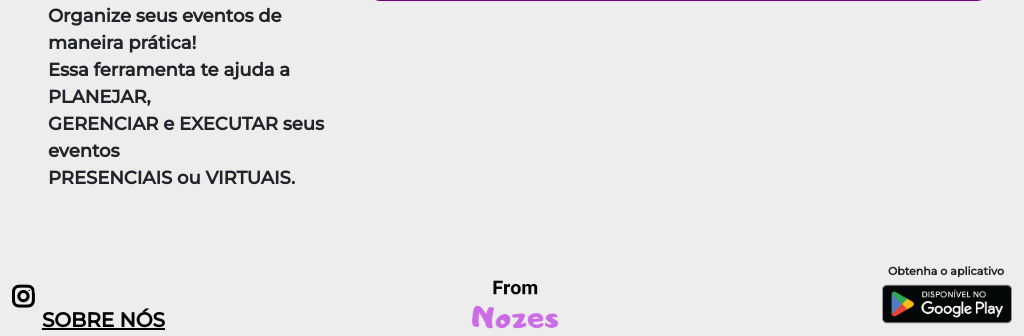
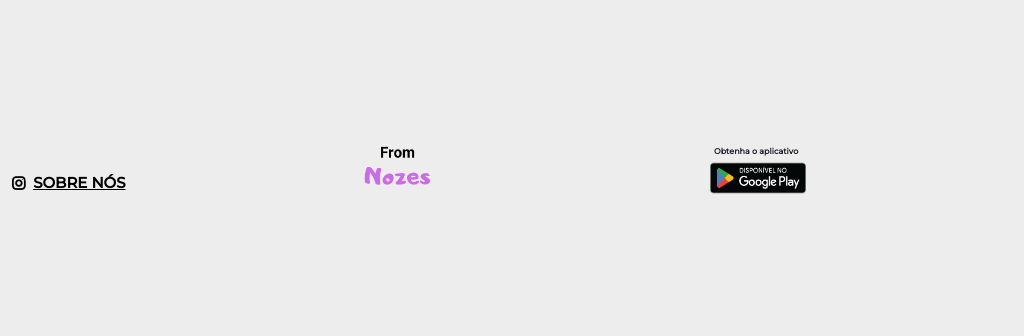
Before and after one commit to solfie/eventando_web_clone, a PHP site: page / in a window 1024 px wide. Shown: the part 604-940 px from the top of the page. After the commit the page ends 798 px from the top, so only its background shows below. Run offline with PHP 8.4, Linux system fonts and the light colour scheme.

Commit message:
Index responsividade (andamento)

```diff
--- a/css/css_index.css
+++ b/css/css_index.css
@@ -71,6 +71,7 @@ html {
     color: white;
     cursor: pointer;
     font-family: 'Montserrat', sans-serif;
+    text-decoration: none !important;
 }
 
 .criar:hover{
@@ -80,6 +81,7 @@ html {
 .short-criar {
     font-size: 14px;
     width: 34px;
+    text-decoration: none !important;
 }
 
 #logo {
@@ -88,16 +90,6 @@ html {
 
 .mais{
     color: #FFF !important;
-}
-
-@media screen and (max-width: 991px) {
-    .short-criar {
-        display: block !important;
-    }
-
-    .criar {
-        display: none;
-    }
 }
 
 /* Definindo a altura, cursor e largura do elemento com ID "login"*/
@@ -116,6 +108,7 @@ html {
     font-size: 20px;
     font-family: 'Montserrat', sans-serif;
     font-weight: bold;
+    text-decoration-line: none !important;
 }
 
 .btn:hover{
@@ -123,28 +116,222 @@ html {
     transition-duration: all 0.4s;
 }
 
-/* Definindo a estilização do elemento com a class "EventosR"*/
-.EventosR{
+.short-login {
+    font-size: 18px;
+    width: 34px;
+    text-decoration: none !important;
+}
+
+/*mediaquery responsividade do header*/
+@media screen and (max-width: 600px) {
+    .short-criar {
+        display: block !important;
+    }
+
+    .criar {
+        display: none;
+    }
+
+    .short-login {
+        display: block !important;
+    }
+
+    .btn {
+        display: none;
+    }
+
+    .divLogoP{
+        position: absolute;
+        width: 100%;
+    }
+
+    .short-criar {
+        position: absolute;
+        left: 85%;
+        top:2%;
+    }
+
+    .short-login {
+        position: absolute !important;
+        left: 83.5% !important;
+        top: 7% !important;
+    }
+
+    .divBuscar {
+        position: absolute;
+        top: 65px;
+        left: 0px;
+        height: 11%;
+        width: 110% !important;
+        background: #bedef2;
+        padding: 20px;
+        margin-top: 4px;
+    }
+
+    .short-pesquisa {
+        padding: 0px 15px;
+    }
+
+    #EventosR{
+        position: absolute !important;
+        left: 0% !important;
+        top: 17%;
+        height: 20% !important;
+        align-items: center !important;
+    }
+
+    .barraE{
+        position: absolute;
+        width: 90%;
+        overflow: none;
+        border: solid 3px #b25abf;
+    }
+
+    .evento {
+        display: none;
+    }
+
+    #eventoAparece{
+        display: block !important;
+        position: relative;
+        width: 100%;
+        height: 100%;
+        border-radius: 9px;
+    }
+
+    #seta{
+        position: relative;
+        display: block !important;
+    }
+
+    #seta:hover{
+        color:#b25abf;
+    }
+
+    footer{
+        display: none;
+    }
+}
+
+@media screen and (min-width: 798px) {
+
+    .criar {
+        display: block !important;
+    }
+
+    .short-criar {
+        display: none !important;
+    }
+
+    .btn {
+        display: block !important;
+    }
+
+    .short-login {
+        display: none !important;
+    }
+}
+
+@media screen and (min-width: 798px) and (max-width: 1199px) {
+
+    .divLogoP{
+        position: absolute;
+        width: 90%;
+    }
+
+    .criar {
+        position: absolute;
+        left: 50%;
+        top: 3.5%;
+    }
+
+    .btn{
+        position: absolute;
+        left: 80%;
+        top: 3%;
+    }
+
+    .divBuscar {
+        position: absolute;
+        top: 60px;
+        left: 0px;
+        height: 15%;
+        width: 100%;
+        background: #bedef2;
+        padding: 20px;
+        margin-top: 1%;
+    }
+
+    .short-pesquisa {
+        padding: 0px 15px;
+    }
+
+    #EventosR{
+        position: absolute !important;
+        left: 0%;
+        top: 24%;
+        height: 20% !important;
+        align-items: center !important;
+    }
+
+    footer{
+        position: absolute;
+        top: 85%;
+    }
+
+    #insta{
+        font-size: 15px !important;
+    }
+
+    #sobreN{
+        font-size: 15px !important;
+    }
+
+    #from{
+        position: relative;
+        left: 165% !important;
+        width: 8rem !important;
+        height: 4rem !important;
+    }
+
+    #app{
+        position: relative;
+        left: 362%;
+        font-size: 8px !important;
+        top: 30% !important;
+    }
+
+    #baixar{
+        position: relative;
+        left: 355% !important;
+        width: 6rem !important;
+        height: 2.5rem !important;
+        top: 8% !important;
+    }
+}
+/*final mediaquery>*/
+
+/* Definindo a estilização do elemento com ID "EventosR*/
+.EventosR {
     font-weight: bold;
     font-size: 25px;
-    /* position: absolute;
-    top: 15%;
-    left: 3.8%; */
+    color: #424242;
+    margin-top: 80px;
 }
 
-/* Definindo a estilização do elemento com a class "barraE"*/
-.barraE{
+/* Definindo a estilização do elemento com ID "barraE"*/
+.barraE {
     margin-top: 20px;
     background-color: #dccce0;
     border-radius: 13px;
     height: 150px;
     display: flex;
     align-items: center;
-    overflow:auto;
+    overflow: auto;
 }
 
-/* Definindo a estilização do elemento com a class "evento"*/
-.evento{
+/* Definindo a estilização do elemento com ID "evento"*/
+.evento {
     width: 150px;
     height: 100px;
     border-radius: 9px;
@@ -157,6 +344,10 @@ html {
 .evento:hover {
     border: 6px solid #770089;
     transition-duration: all 0.4s;
+}
+
+#eventoAparece{
+    display: none;
 }
 
 /* Definindo a estilização do html scrollbar*/
--- a/index.html
+++ b/index.html
@@ -18,45 +18,52 @@
 <body>
 	<!-- Criamos a divMenu que dentro dela tem a logo, a barra de bucar, o botão de se cadastrar e o de logar. -->
     <header id="Cabecalho" name="Cabecalho" class="row">
-		<div id="divLogoP" name="divLogoP" class="col-4 col-md-4 col-lg-3 col-xl col-xxl-3">
-			<img id="logo" class="img-fluid mt-4 mt-sm-4 mt-lg-3 mt-xl-0" src="img/logo.png">
+        <div id="divLogoP" name="divLogoP" class="col ">
+            <img id=logo src="img/logo.png">
         </div>
 
-		<div class="divBuscar ms-md-3 col-md-5 col-lg-3 col-xl-3 col-sm-5 col-4 col-xxl-4 me-lg-5">
+        <div class="divBuscar col-md-6 col-sm me-5">
             <input type="search" class="buscar" placeholder="Buscar eventos">
             <button class = "pesquisa">
                 <i class="fa-solid fa-magnifying-glass"></i>
             </button>
         </div>
 
-		<div class="col col-sm-1 col-lg-2 d-flex align-items-center justify-content-end adicionais">
+        <div class="col d-flex align-items-center justify-content-end adicionais">
 			<a href = "login.html">
 				<button class="criar" name="criar" onclick="CriarEvento()"> Criar Evento </button>
-			</a>
 
 				<button class="d-none short-criar criar" name="criar" onclick="CriarEvento()">
-				<a href = "login.html">
-					<i class="fa fa-plus mais" aria-hidden="true"></i>
+					<i class="fa fa-plus" aria-hidden="true"></i>
+				</button>
 			</a>
-			</button>
         </div>
 
-		<div class = "login col-md-1 col-sm-1 col-xl-1 col-lg-2 pt-3 ps-xl-4 col me-md-4 col-xxl-2 ps-xxl-5">
+		<div class = "login col-md-1 mt-1 col-sm-1 col-xl-1 col-lg-2 pt-3 ps-xl-4 col me-md-4 col-xxl-2 ps-xxl-5">
 			<div class="ms-lg-5 pt-1 ms-xxl-5">
 				<a href = "login.html">
-					<button class = "btn">
+					<button class = "btn" name="logar">
 						<i class = "fa fa-arrow-right-to-bracket"></i>
 						&nbsp;LOGIN
+					</button>
+
+					<button class = "d-none short-login btn" name="logar">
+						<i class = "fa fa-arrow-right-to-bracket" aria-hidden="true"></i>
 					</button>
 				</a>
 			</div>
 		</div>
 	</header>
 
-	<!-- Criamos uma div, onde nela vamos ter uma outra div onde tem as imagens de vários eventos recentes-->
-	<div class = "container-fluid EventosR ps-5 mt-5">
-		<label> EVENTOS RECENTES </label>
-		<div class = "barraE">
+	 <!-- Criamos uma div, onde nela vamos ter uma outra div onde tem as imagens de vários eventos -->
+	 <div class="container-fluid mb-5">
+        <div class="row">
+            <div class="col">
+                <div class="container-fluid EventosR ps-4 mt-5" id="EventosR">
+                    <label>EVENTOS RECENTES</label>
+                    <div class="barraE">
+                        <img id="eventoAparece" src="img/evento1.jpeg" alt="evento1">
+                        <i class="fa-solid fa-angles-right d-none" id="seta" style="color: #1f003d;"></i>
                         <img class="evento" src="img/evento1.jpeg" alt="evento1">
                         <img class="evento" src="img/evento2.jpeg" alt="evento2">
                         <img class="evento" src="img/evento3.jpeg" alt="evento3">
@@ -72,11 +79,14 @@
                         <img class="evento" src="img/evento13.jfif" alt="evento13">
                     </div>
                 </div>
+            </div>
+        </div>
+	 </div>
 
 	<!-- Criamos uma div, onde colocamos na label o slogan e um pouco sobre o site -->
 	<div class = "container-fluid row ps-5 mt-5">
 		<div class = "col-4">
-			<p id = "slogan"> CRIE AGORA<br>O SEU<br>EVENTO &rarr;</p>
+			<p class = "mb-5" id = "slogan"> CRIE AGORA<br>O SEU<br>EVENTO &rarr;</p>
 			<p id = "sobre"> Organize seus eventos de maneira prática!<br>Essa ferramenta te ajuda a PLANEJAR, <br>GERENCIAR e EXECUTAR seus eventos <br>PRESENCIAIS ou VIRTUAIS.</p>
 		</div>
 
@@ -88,11 +98,11 @@
 
 	<!-- Criamos um footer -->
 	<footer>
-		<div class="container-fluid">
-			<div class="row align-items-center justify-content-between">
+		<div class="container-fluid mt-0">
+			<div class="row">
 				<div class="col-md-4 mt-5 d-flex align-items-center justify-content-start">
 					<a href="https://www.instagram.com/eventando.nozes/" target="_blank">
-						<i id="insta" class="fa-brands fa-instagram"></i>
+						<i id="insta" class="fa-brands fa-instagram mt-5"></i>
 					</a>
 					<p class="d-flex align-items-center ms-2 mt-5 mb-0" id="sobreN">
 						<a href="sobreNos.html" id="sobreNozes">SOBRE NÓS</a>
@@ -103,9 +113,9 @@
 					<img class="img-fluid" id="from" src="img/rodape.png" alt="from">
 				</div>
 
-				<div class="col-md-4 mt-5 d-flex flex-column align-items-end text-end">
-					<p id="app" class="mb-0 me-2">Obtenha o aplicativo</p>
-					<img class="img-fluid my-0" id="baixar" src="img/baixar.png" alt="baixar">
+				<div class="col-md-4 mt-5 d-flex flex-column align-items-end text-center">
+					<p id="app" class="mb-0 mt-0 me-3"> Obtenha o aplicativo </p>
+					<img class="img-fluid mt-3 my-0" id="baixar" src="img/baixar.png" alt="baixar">
 				</div>
 			</div>
 		</div>
```
Lines whose indentation alone changed are shown as unchanged.
